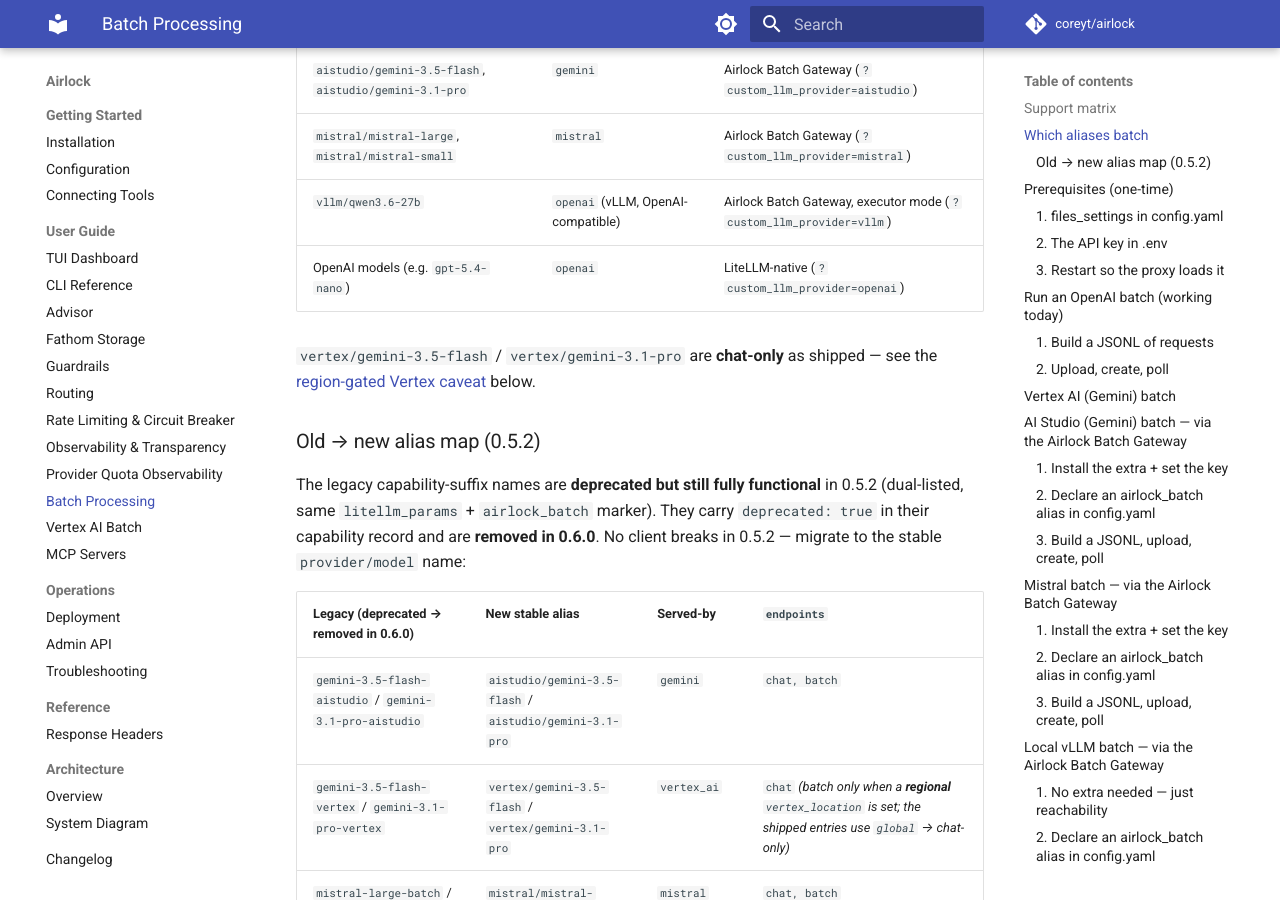
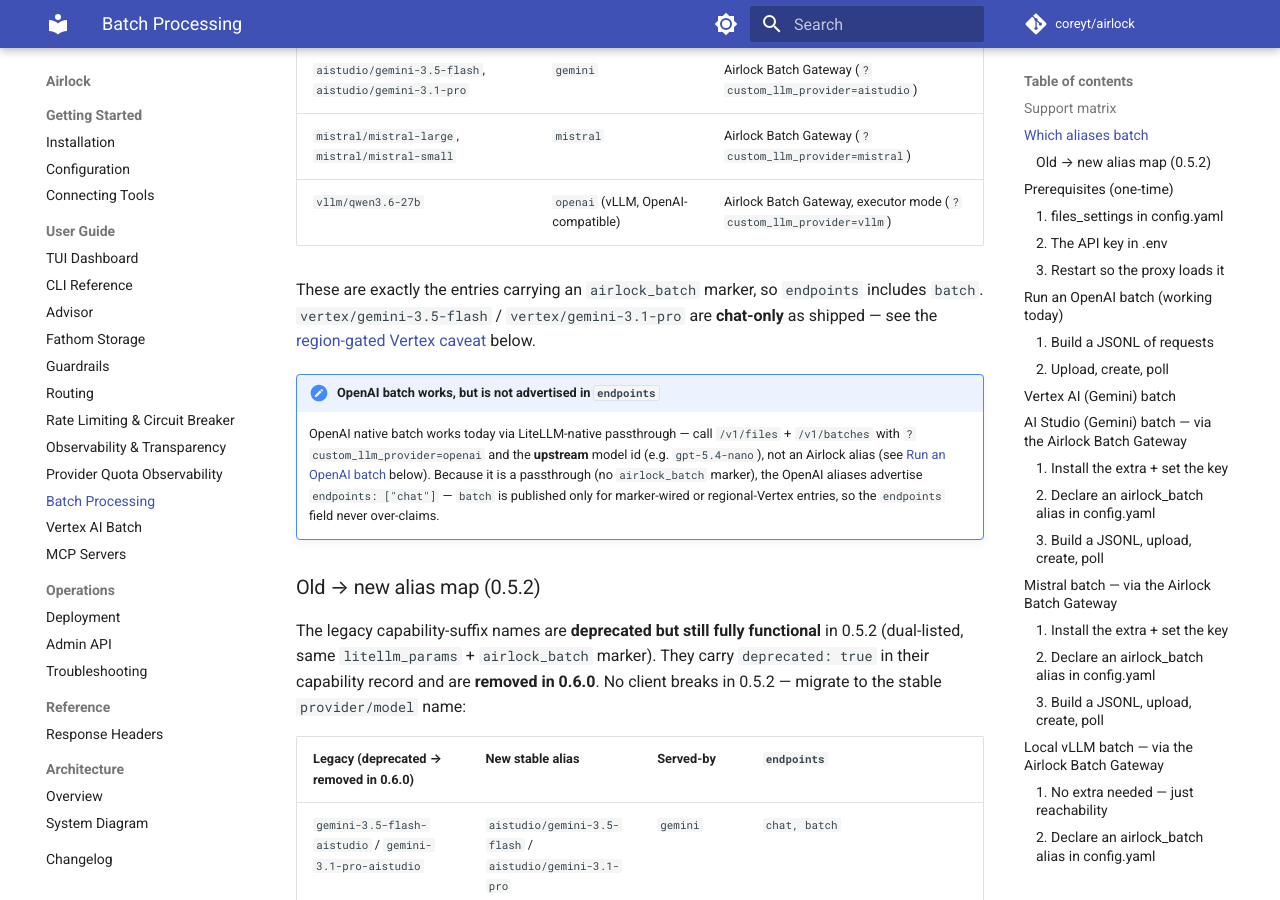
Before and after one commit to coreyt/airlock, an MkDocs documentation site: the page built from docs/guide/batch.md, in a window 1280 px wide and 900 px high, scrolled down 1565 px. Built offline with MkDocs 1.6.1 and Material for MkDocs 9.7.7, drawn with Linux system fonts in a browser that asks for light colours; comment, search, counter and statistics services are not loaded.

Commit message:
docs(0.5.2): fix batch.md over-claim — OpenAI not in endpoints batch table (codex CONCERN)
OpenAI native batch works via LiteLLM passthrough (custom_llm_provider=openai + upstream
id) but is NOT advertised in airlock.endpoints (no airlock_batch marker -> endpoints=[chat]).
Removed OpenAI from the 'batch in endpoints' table; added a clarifying note. endpoints never
over-claims.

```diff
--- a/docs/guide/batch.md
+++ b/docs/guide/batch.md
@@ -50,10 +50,19 @@
 | `aistudio/gemini-3.5-flash`, `aistudio/gemini-3.1-pro` | `gemini` | Airlock Batch Gateway (`?custom_llm_provider=aistudio`) |
 | `mistral/mistral-large`, `mistral/mistral-small` | `mistral` | Airlock Batch Gateway (`?custom_llm_provider=mistral`) |
 | `vllm/qwen3.6-27b` | `openai` (vLLM, OpenAI-compatible) | Airlock Batch Gateway, executor mode (`?custom_llm_provider=vllm`) |
-| OpenAI models (e.g. `gpt-5.4-nano`) | `openai` | LiteLLM-native (`?custom_llm_provider=openai`) |
 
-`vertex/gemini-3.5-flash` / `vertex/gemini-3.1-pro` are **chat-only** as shipped —
-see the [region-gated Vertex caveat](#vertex-ai-gemini-batch) below.
+These are exactly the entries carrying an `airlock_batch` marker, so `endpoints`
+includes `batch`. `vertex/gemini-3.5-flash` / `vertex/gemini-3.1-pro` are
+**chat-only** as shipped — see the [region-gated Vertex caveat](#vertex-ai-gemini-batch) below.
+
+!!! note "OpenAI batch works, but is **not** advertised in `endpoints`"
+    OpenAI native batch works today via LiteLLM-native passthrough — call
+    `/v1/files` + `/v1/batches` with `?custom_llm_provider=openai` and the
+    **upstream** model id (e.g. `gpt-5.4-nano`), not an Airlock alias (see [Run an
+    OpenAI batch](#run-an-openai-batch-working-today) below). Because it is a
+    passthrough (no `airlock_batch` marker), the OpenAI aliases advertise
+    `endpoints: ["chat"]` — `batch` is published only for marker-wired or
+    regional-Vertex entries, so the `endpoints` field never over-claims.
 
 ### Old → new alias map (0.5.2)
 
```
